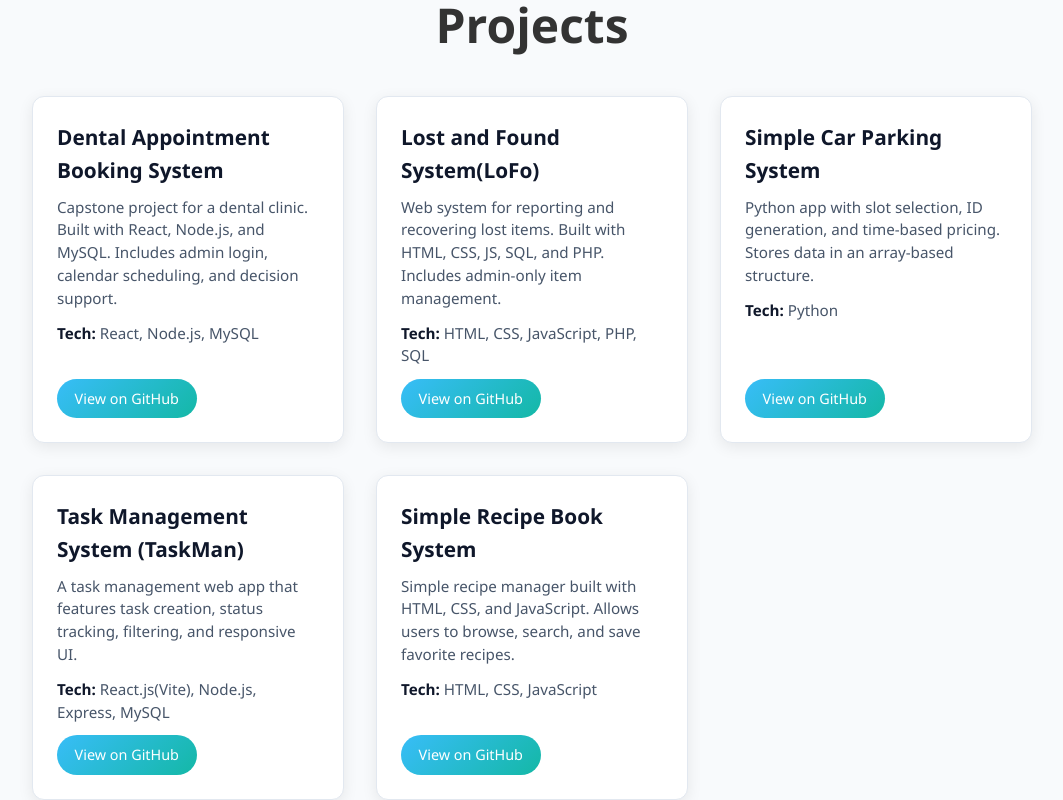
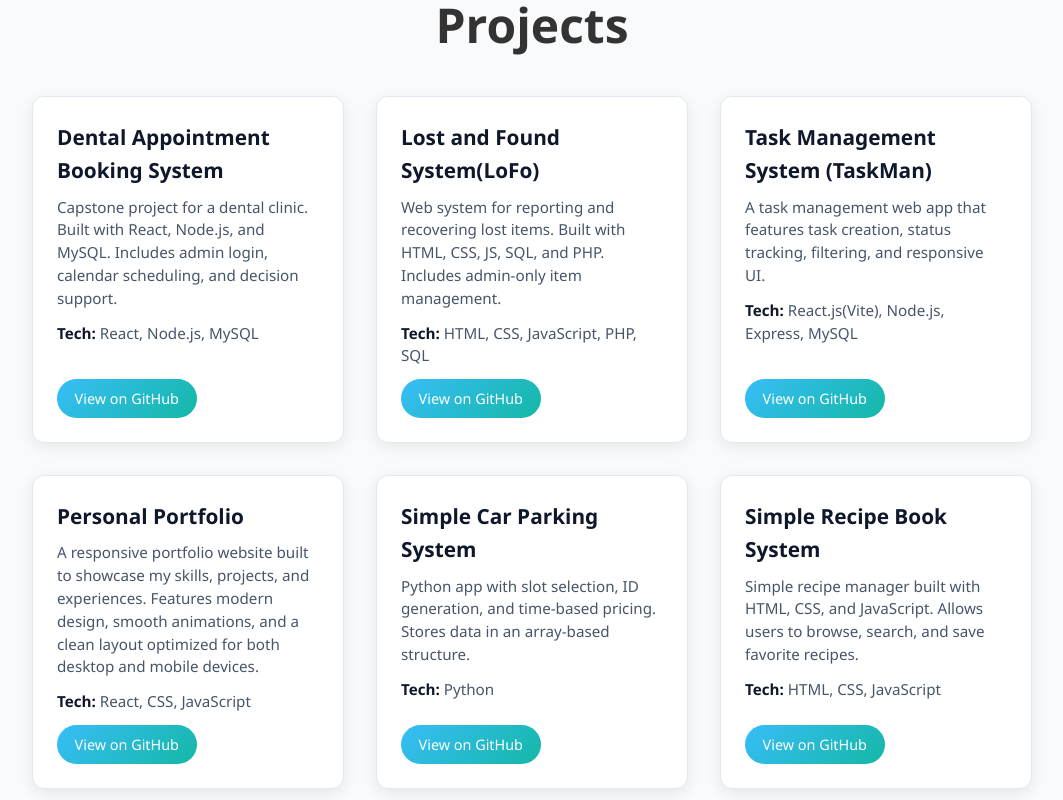
Before and after one commit to its-eliii/eliiiportfolio, a React (Vite) app: page / in a window 1280 px wide. Shown: the part 880-1680 px from the top of the page, without its empty margins (108-1171 px from the left). Built offline with nearby package versions, Linux system fonts and the light colour scheme.

Commit message:
Add Projects

```diff
--- a/src/data/data.js
+++ b/src/data/data.js
@@ -13,16 +13,22 @@ export const projects = [
     link: 'https://github.com/its-eliii/LoFo'
   },
   {
+    title: 'Task Management System (TaskMan)',
+    description: 'A task management web app that features task creation, status tracking, filtering, and responsive UI.',
+    tech: ['React.js(Vite)', 'Node.js', 'Express', 'MySQL'],
+    link: 'https://github.com/its-eliii/taskmgmnt'
+  },
+  {
+  title: "Personal Portfolio",
+  description: "A responsive portfolio website built to showcase my skills, projects, and experiences. Features modern design, smooth animations, and a clean layout optimized for both desktop and mobile devices.",
+  tech: ["React", "CSS", "JavaScript"],
+  link: "https://github.com/its-eliii/eliiiportfolio", // replace with actual deployed link
+  },
+  {
     title: 'Simple Car Parking System',
     description: 'Python app with slot selection, ID generation, and time-based pricing. Stores data in an array-based structure.',
     tech: ['Python'],
     link: 'https://github.com/its-eliii/ProgSystem'
-  },
-  {
-    title: 'Task Management System (TaskMan)',
-    description: 'A task management web app that features task creation, status tracking, filtering, and responsive UI.',
-    tech: ['React.js(Vite)', 'Node.js', 'Express', 'MySQL'],
-    link: 'https://github.com/its-eliii/taskmgmnt'
   },
   {
     title: 'Simple Recipe Book System',
```
